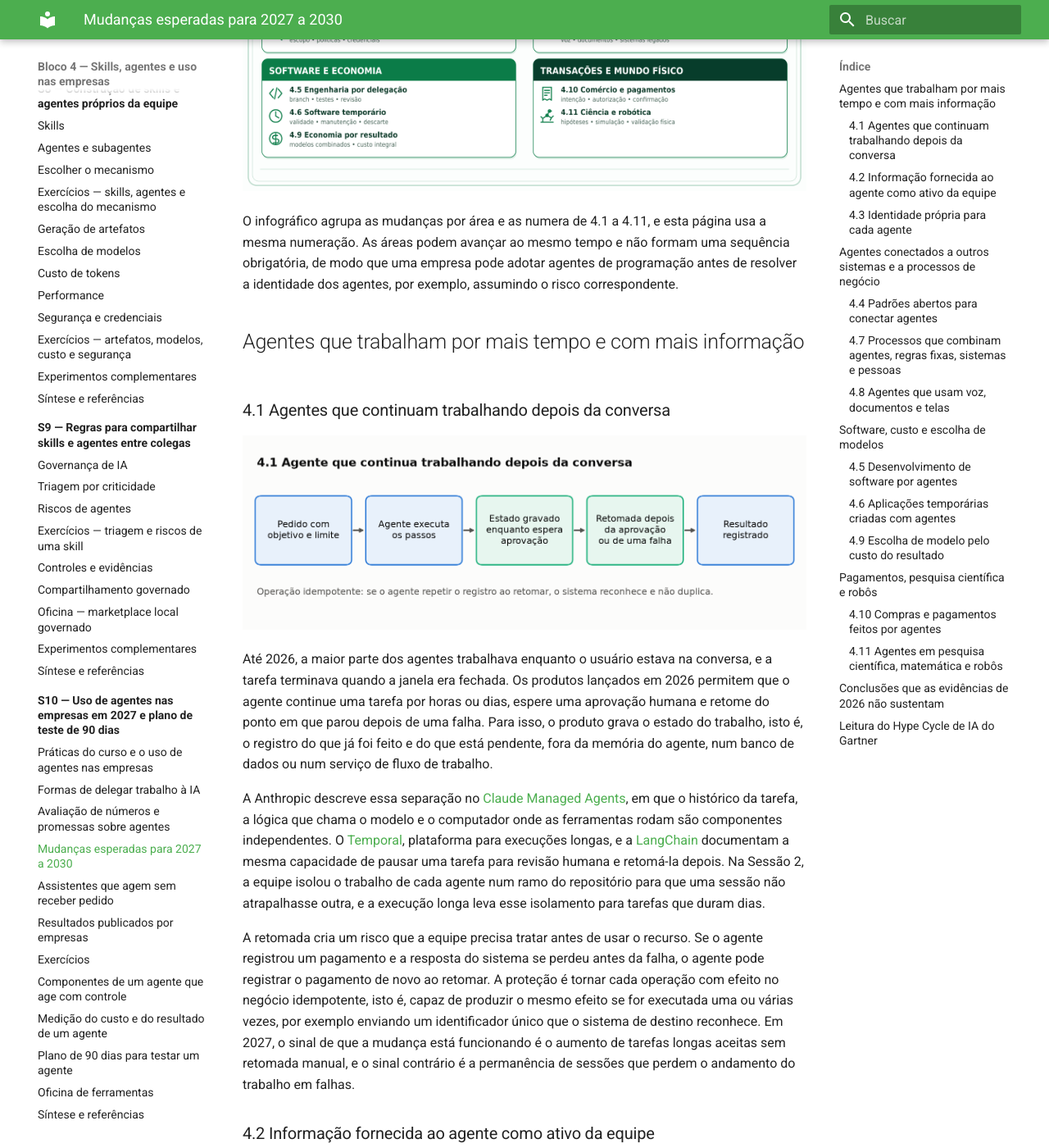
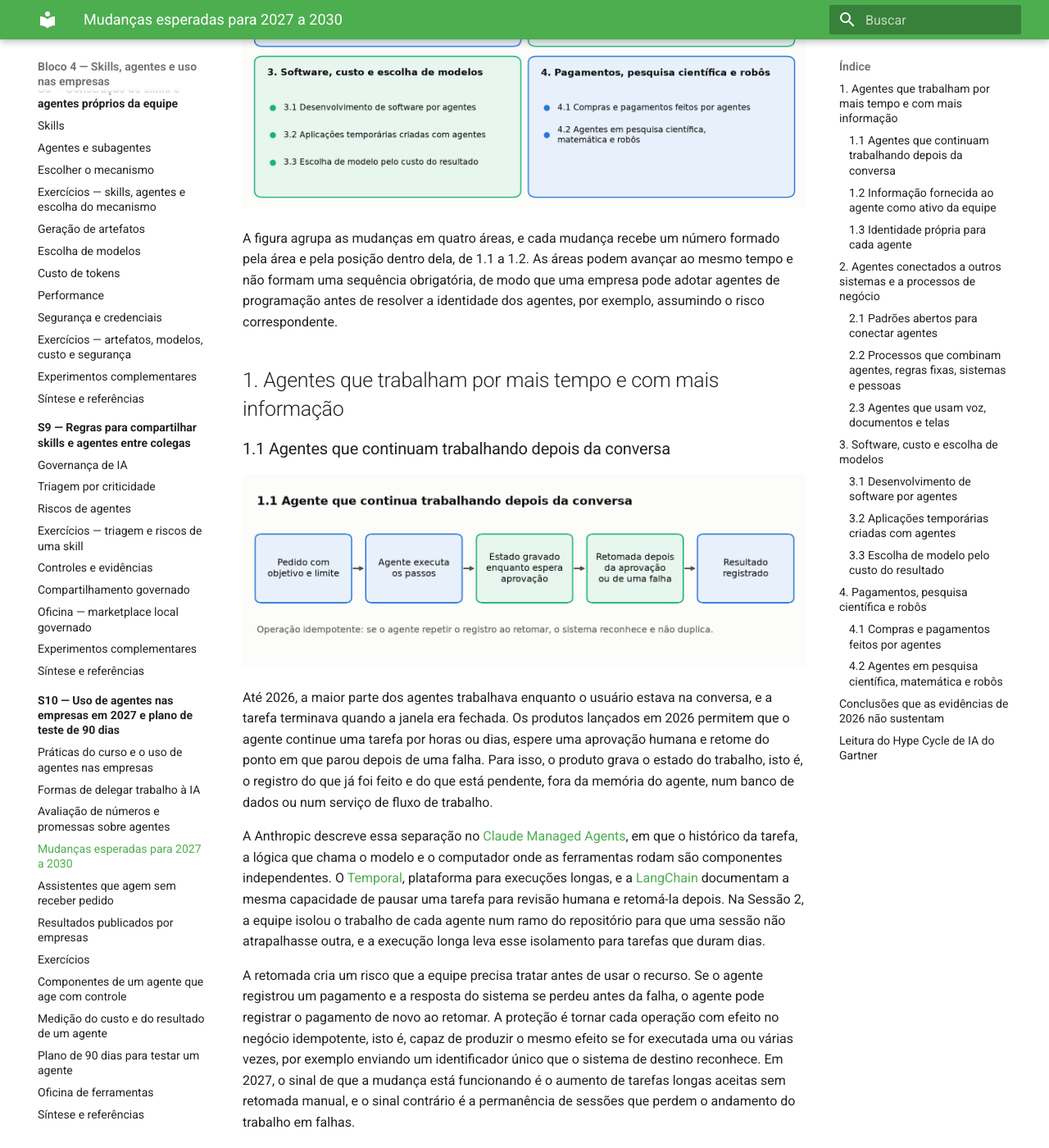
Before and after one commit to arkhibr/workshops-ia-agentica, an MkDocs documentation site: the page built from docs/sessao-10-computacao-agentica-2027/mudancas-esperadas-2027-2030.md, in a window 1280 px wide and 1400 px high, scrolled down 602 px. Shown: the whole window at 82% size. Built offline with MkDocs 1.6.1 and Material for MkDocs 9.7.7, drawn with Linux system fonts in a browser that asks for light colours; some of the changed text lies outside the part shown.

Commit message:
docs: numeração das mudanças esperadas por área, de 1.1 a 4.2
A numeração herdada do relatório, de 4.1 a 4.11, passa a indicar a área e a
posição dentro dela. Títulos, figuras, infográfico geral, exercícios e síntese
seguem a nova numeração.

Co-Authored-By: Claude Opus 5.5 <noreply@anthropic.com>

```diff
--- a/docs/sessao-10-computacao-agentica-2027/mudancas-esperadas-2027-2030.md
+++ b/docs/sessao-10-computacao-agentica-2027/mudancas-esperadas-2027-2030.md
@@ -2,13 +2,13 @@
 
 Esta página descreve as mudanças no uso de agentes de IA que fornecedores, consultorias e pesquisadores documentaram até novembro de 2026 e que devem se ampliar entre 2027 e 2030. Um agente de IA, nesta página, é um sistema que recebe um objetivo, escolhe os passos para atingi-lo, usa ferramentas como leitura de arquivos e chamadas a outros sistemas e confere o resultado de cada passo antes do seguinte. Para cada mudança, a página explica o funcionamento, cita produtos ou estudos que a documentam, relaciona a mudança ao que a equipe praticou no curso e indica o que observar em 2027. A última seção apresenta a leitura que o Gartner fez do mesmo período no seu Hype Cycle de IA.
 
-![Quatro quadros com as onze tendências. Execução e contexto reúne 4.1 persistência e execução assíncrona, com eventos, checkpoints e retomada, 4.2 contexto, memória e skills, com origem, autorização e validade, e 4.3 identidade e controles externos, com escopo, políticas e credenciais. Integração e processos reúne 4.4 interoperabilidade, com MCP para ferramentas e A2A para agentes, 4.7 processos híbridos, com agentes, regras, APIs e pessoas, e 4.8 multimodalidade e interfaces, com voz, documentos e sistemas legados. Software e economia reúne 4.5 engenharia por delegação, com branch, testes e revisão, 4.6 software temporário, com validade, manutenção e descarte, e 4.9 economia por resultado, com modelos combinados e custo integral. Transações e mundo físico reúne 4.10 comércio e pagamentos, com intenção, autorização e confirmação, e 4.11 ciência e robótica, com hipóteses, simulação e validação física.](assets/onze-tendencias-em-quatro-frentes.png)
+![Quatro quadros com as mudanças esperadas para 2027 a 2030, agrupadas por área. Área 1, agentes que trabalham por mais tempo e com mais informação: 1.1 agentes que continuam trabalhando depois da conversa, 1.2 informação fornecida ao agente como ativo da equipe e 1.3 identidade própria para cada agente. Área 2, agentes conectados a outros sistemas e a processos de negócio: 2.1 padrões abertos para conectar agentes, 2.2 processos que combinam agentes, regras fixas, sistemas e pessoas e 2.3 agentes que usam voz, documentos e telas. Área 3, software, custo e escolha de modelos: 3.1 desenvolvimento de software por agentes, 3.2 aplicações temporárias criadas com agentes e 3.3 escolha de modelo pelo custo do resultado. Área 4, pagamentos, pesquisa científica e robôs: 1.1 compras e pagamentos feitos por agentes e 1.2 agentes em pesquisa científica, matemática e robôs.](assets/visao-geral-das-mudancas.png)
 
-O infográfico agrupa as mudanças por área e as numera de 4.1 a 4.11, e esta página usa a mesma numeração. As áreas podem avançar ao mesmo tempo e não formam uma sequência obrigatória, de modo que uma empresa pode adotar agentes de programação antes de resolver a identidade dos agentes, por exemplo, assumindo o risco correspondente.
+A figura agrupa as mudanças em quatro áreas, e cada mudança recebe um número formado pela área e pela posição dentro dela, de 1.1 a 1.2. As áreas podem avançar ao mesmo tempo e não formam uma sequência obrigatória, de modo que uma empresa pode adotar agentes de programação antes de resolver a identidade dos agentes, por exemplo, assumindo o risco correspondente.
 
-## Agentes que trabalham por mais tempo e com mais informação
+## 1. Agentes que trabalham por mais tempo e com mais informação
 
-### 4.1 Agentes que continuam trabalhando depois da conversa
+### 1.1 Agentes que continuam trabalhando depois da conversa
 
 ![Fluxo em cinco caixas: pedido com objetivo e limite, agente executa os passos, estado gravado enquanto espera aprovação, retomada depois da aprovação ou de uma falha, e resultado registrado. Nota abaixo: operação idempotente, em que o sistema reconhece um registro repetido e não o duplica.](assets/tendencia-persistencia.png)
 
@@ -18,7 +18,7 @@ A Anthropic descreve essa separação no [Claude Managed Agents](../referencia/b
 
 A retomada cria um risco que a equipe precisa tratar antes de usar o recurso. Se o agente registrou um pagamento e a resposta do sistema se perdeu antes da falha, o agente pode registrar o pagamento de novo ao retomar. A proteção é tornar cada operação com efeito no negócio idempotente, isto é, capaz de produzir o mesmo efeito se for executada uma ou várias vezes, por exemplo enviando um identificador único que o sistema de destino reconhece. Em 2027, o sinal de que a mudança está funcionando é o aumento de tarefas longas aceitas sem retomada manual, e o sinal contrário é a permanência de sessões que perdem o andamento do trabalho em falhas.
 
-### 4.2 Informação fornecida ao agente como ativo da equipe
+### 1.2 Informação fornecida ao agente como ativo da equipe
 
 ![Fluxo em quatro caixas: dados, procedimentos e regras da empresa, catálogo com origem, validade e responsável, agente lê apenas o que é autorizado, e resposta com a fonte citada. Nota abaixo: uma regra vencida, lida como vigente, produz resposta errada com aparência de correta.](assets/tendencia-contexto.png)
 
@@ -28,7 +28,7 @@ A Anthropic documenta as [Agent Skills](../referencia/bibliografia.md#anthropic-
 
 Cada instrução ou memória fornecida ao agente precisa de origem conhecida, data de validade, permissão de uso e responsável, pelo mesmo motivo que a Sessão 9 exigiu dono para cada skill compartilhada. Uma confusão comum em material comercial é chamar de aprendizado o armazenamento de memória do agente: guardar uma informação para consultar depois não altera o modelo de IA, que continua o mesmo para todos os clientes. O sinal a observar em 2027 é a existência, na empresa, de um responsável pelas informações que os agentes leem, com revisão periódica.
 
-### 4.3 Identidade própria para cada agente
+### 1.3 Identidade própria para cada agente
 
 ![Dois quadros lado a lado. À esquerda, o agente com a identidade do usuário, exemplificado pelo Grok Bot: os bots do usuário trabalham no mesmo computador, usam os logins e as permissões da pessoa, e o sistema registra a ação como se fosse da pessoa, de modo que os registros não separam o que o agente fez do que a pessoa fez. À direita, o agente com identidade própria, exemplificado pelo Microsoft Entra Agent ID: o agente tem usuário próprio, responsável e prazo, um gateway confere a permissão e o limite do agente, e o sistema registra a ação como do agente, que fica atribuída a ele, com permissões mínimas.](assets/tendencia-identidade.png)
 
@@ -40,9 +40,9 @@ No modelo do agente com identidade própria, cada agente em operação tem um us
 
 A identidade resolve a pergunta "quem fez", e a pergunta "a ação estava certa" continua com as regras de negócio. Um agente com identidade válida pode aprovar mil reembolsos corretos do ponto de vista de permissão e errados do ponto de vista do negócio, e por isso a Sessão 9 exigiu, além da permissão, limites de volume e alertas para comportamento fora do padrão. Em 2027, convém observar se os sistemas da empresa conseguem separar, nos registros, as ações de agentes das ações de pessoas.
 
-## Agentes conectados a outros sistemas e a processos de negócio
+## 2. Agentes conectados a outros sistemas e a processos de negócio
 
-### 4.4 Padrões abertos para conectar agentes
+### 2.1 Padrões abertos para conectar agentes
 
 ![Quatro caixas: MCP, que liga o agente a ferramentas e dados, A2A, em que o agente de uma empresa conversa com outro, AGENTS.md, com instruções do projeto para o agente, e permissões que continuam em cada sistema conectado. Nota abaixo: os padrões são mantidos pela Agentic AI Foundation e reduzem a dependência de um único fornecedor.](assets/tendencia-padroes.png)
 
@@ -58,7 +58,7 @@ O exemplo mais concreto publicado em 2026 veio da Microsoft e da SAP. Em maio de
 
 Os padrões definem a forma da conversa entre sistemas e deixam com cada sistema a decisão sobre o que o agente pode acessar. Um servidor MCP que expõe uma base de dados inteira dá ao agente acesso à base inteira, qualquer que seja o padrão. O sinal de confirmação a acompanhar são transações reais concluídas entre agentes de fornecedores diferentes, com responsável identificado e resultado conferível, para além de demonstrações de conectividade.
 
-### 4.7 Processos que combinam agentes, regras fixas, sistemas e pessoas
+### 2.2 Processos que combinam agentes, regras fixas, sistemas e pessoas
 
 ![Fluxo em quatro caixas: agente lê a solicitação e reúne os comprovantes, tabela de decisão define se é permitido, sistema registra o pagamento, e pessoa trata as exceções. Nota abaixo: cada etapa recebe a autonomia compatível com a facilidade de conferir o resultado.](assets/tendencia-hibrido.png)
 
@@ -68,7 +68,7 @@ A [UiPath](../referencia/bibliografia.md#uipath-maestro-orchestrate-documentacao
 
 O risco desse desenho é usar o agente na etapa que deveria ser regra fixa, porque o agente pode dar respostas diferentes para a mesma entrada. O agente também precisa consultar o sistema de registro, que guarda os dados oficiais do negócio, antes de agir, para não decidir com base numa cópia desatualizada. Em 2027, o sinal a observar é a proporção de casos que chegam às pessoas como exceção: se ela não cai, o processo apenas acrescentou uma etapa de agente ao trabalho que já existia.
 
-### 4.8 Agentes que usam voz, documentos e telas
+### 2.3 Agentes que usam voz, documentos e telas
 
 ![Fluxo em quatro caixas: voz, documento digitalizado ou tela, agente interpreta o conteúdo, API quando existe e operação da tela quando não existe, e resultado conferido. Nota abaixo: a operação de tela sofre com mudança de layout e falhas silenciosas, e a API tem preferência.](assets/tendencia-multimodal.png)
 
@@ -78,9 +78,9 @@ A operação de tela tem limitações que a API não tem. A tela muda de layout
 
 O sinal a observar em 2027 é a taxa de operações de tela que precisam de correção humana. Um agente capaz de clicar em botões ainda precisa de controle de acesso e de evidência de confiabilidade antes de operar um processo crítico, como o lançamento de notas fiscais.
 
-## Software, custo e escolha de modelos
+## 3. Software, custo e escolha de modelos
 
-### 4.5 Desenvolvimento de software por agentes
+### 3.1 Desenvolvimento de software por agentes
 
 ![Fluxo em cinco caixas: pessoa escreve a especificação, agente planeja e altera o código num ramo, testes automáticos, pessoa revisa a alteração, e integração ao produto. Nota abaixo: limite de alterações em andamento, porque a revisão humana define o ritmo de entrega.](assets/tendencia-desenvolvimento.png)
 
@@ -90,7 +90,7 @@ A Cognition, fabricante do Devin, [relata](../referencia/bibliografia.md#cogniti
 
 Quantidade de pull requests, de tokens consumidos e de linhas escritas são medidas de atividade, e o valor entregue aparece no tempo até a alteração ser aceita. O sinal contrário a acompanhar em 2027 é o crescimento persistente de retrabalho, de falhas de segurança e da fila de revisão, que anularia o ganho na escrita de código.
 
-### 4.6 Aplicações temporárias criadas com agentes
+### 3.2 Aplicações temporárias criadas com agentes
 
 ![Fluxo em quatro caixas: necessidade pontual, como uma campanha, aplicação criada em poucos dias, uso com responsável, acesso e prazo definidos, e desativação na data combinada. Nota abaixo: uma aplicação esquecida continua acessando dados e exigindo suporte.](assets/tendencia-temporario.png)
 
@@ -100,7 +100,7 @@ Construir depressa não elimina os custos que vêm depois. Uma aplicação tempo
 
 A mudança não justifica reconstruir com agentes os sistemas que guardam os dados oficiais da empresa, como o sistema financeiro, e não indica o fim da compra de software. O sinal a observar em 2027 é o inventário de aplicações temporárias da empresa: se ele não existe, as aplicações desativadas não são conhecidas.
 
-### 4.9 Escolha de modelo pelo custo do resultado
+### 3.3 Escolha de modelo pelo custo do resultado
 
 ![Fluxo em quatro caixas: tarefa, roteamento por complexidade, prazo e restrição de dados, modelo pequeno, modelo grande ou execução local, e custo por resultado aceito. Nota abaixo: um modelo barato que exige mais revisão humana pode sair mais caro por entrega aceita.](assets/tendencia-custo.png)
 
@@ -110,9 +110,9 @@ A métrica recomendada para escolher o modelo é o custo por resultado aceito, e
 
 A execução local resolve a restrição de dados apenas para a etapa executada no computador da empresa, e o restante do fluxo pode continuar dependendo de serviços externos. Em 2027, o sinal a observar é se a equipe consegue informar o custo por entrega aceita de cada agente em uso, além do valor da fatura mensal do fornecedor.
 
-## Pagamentos, pesquisa científica e robôs
+## 4. Pagamentos, pesquisa científica e robôs
 
-### 4.10 Compras e pagamentos feitos por agentes
+### 4.1 Compras e pagamentos feitos por agentes
 
 ![Fluxo em quatro caixas: pessoa autoriza valor, fornecedor e prazo, agente compara e escolhe, pagamento com prova da autorização, e registro para contestação ou cancelamento. Nota abaixo: sem registro de quem autorizou o quê, uma contestação não tem como ser resolvida.](assets/tendencia-pagamentos.png)
 
@@ -122,7 +122,7 @@ A questão central dessa mudança é a autorização. Cada pagamento feito por a
 
 O relatório do piloto não traz dados suficientes para estimar a economia em escala. O sinal de maturidade a observar entre 2027 e 2029 são pagamentos recorrentes por agentes em operação normal, com taxas de falha e de contestação publicadas.
 
-### 4.11 Agentes em pesquisa científica, matemática e robôs
+### 4.2 Agentes em pesquisa científica, matemática e robôs
 
 ![Fluxo em quatro caixas: agentes propõem hipóteses, simulação, experimento real em laboratório ou fábrica, e medição e revisão da hipótese. Nota abaixo: a confirmação continua no experimento físico, e um robô treinado para uma tarefa não executa outras sem novo treino.](assets/tendencia-ciencia.png)
 
@@ -166,7 +166,7 @@ Em 2026, o Gartner publicou o [Hype Cycle for Agentic AI](../referencia/bibliogr
 
 Segundo essas análises, os agentes de IA estavam no pico de expectativas infladas no Hype Cycle de agentes de abril e apareciam logo depois do pico na edição de agosto, com prazo de dois a cinco anos até o platô de produtividade. A mesma pesquisa do Gartner com executivos de tecnologia, citada pelas duas análises, registrou que 17% das organizações já usavam agentes e que mais de 60% esperavam usá-los em até dois anos. A IA generativa, isto é, a geração de texto, imagem e código por modelos de IA, aparece perto do fundo do vale da desilusão. O comércio feito por agentes está no início da curva, com cinco a dez anos até o platô, e os grafos de conhecimento, bases que registram entidades de negócio e as relações entre elas, estão perto do platô.
 
-A leitura conjunta tem consequências práticas para a equipe. A posição da IA generativa no vale da desilusão indica que as empresas passaram a abandonar os projetos sem retorno medido e a manter os que comprovaram resultado, o que torna a medição de custo por resultado aceito, vista nesta sessão, o critério de sobrevivência dos projetos. Os agentes no pico de expectativas são coerentes com a previsão do próprio Gartner de que mais de 40% dos projetos com agentes serão cancelados até o fim de 2027, citada na página [Avaliação de números e promessas sobre agentes](avaliacao-de-numeros-e-promessas.md), e indicam que a passagem pelo vale ainda está por vir. Os grafos de conhecimento perto do platô se relacionam com a mudança 4.2, porque são uma forma madura de organizar a informação que os agentes leem.
+A leitura conjunta tem consequências práticas para a equipe. A posição da IA generativa no vale da desilusão indica que as empresas passaram a abandonar os projetos sem retorno medido e a manter os que comprovaram resultado, o que torna a medição de custo por resultado aceito, vista nesta sessão, o critério de sobrevivência dos projetos. Os agentes no pico de expectativas são coerentes com a previsão do próprio Gartner de que mais de 40% dos projetos com agentes serão cancelados até o fim de 2027, citada na página [Avaliação de números e promessas sobre agentes](avaliacao-de-numeros-e-promessas.md), e indicam que a passagem pelo vale ainda está por vir. Os grafos de conhecimento perto do platô se relacionam com a mudança 1.2, porque são uma forma madura de organizar a informação que os agentes leem.
 
 O Hype Cycle tem limites que convém registrar ao usá-lo numa decisão. As posições resultam da avaliação dos analistas do Gartner, sem medição publicada de adoção ou de retorno, e uma tecnologia pode sair da curva sem chegar ao platô. Para a equipe, a curva serve como indicação do momento do mercado, e a decisão de testar um agente continua dependendo da medição do próprio processo, como propõe o [plano de 90 dias](plano-de-90-dias.md).
 
```
Also changed, not shown: docs/sessao-10-computacao-agentica-2027/exercicios.md (+1 -1 lines), docs/sessao-10-computacao-agentica-2027/medicao-de-custo-e-resultado.md (+1 -1 lines), docs/sessao-10-computacao-agentica-2027/praticas-do-curso-e-agentes-nas-empresas.md (+1 -1 lines), docs/sessao-10-computacao-agentica-2027/sintese-e-referencias.md (+5 -5 lines), docs/sessao-10-computacao-agentica-2027/assets/onze-tendencias-em-quatro-frentes.png (deleted), docs/sessao-10-computacao-agentica-2027/assets/tendencia-ciencia.png, docs/sessao-10-computacao-agentica-2027/assets/tendencia-contexto.png, docs/sessao-10-computacao-agentica-2027/assets/tendencia-custo.png, docs/sessao-10-computacao-agentica-2027/assets/tendencia-desenvolvimento.png, docs/sessao-10-computacao-agentica-2027/assets/tendencia-hibrido.png, docs/sessao-10-computacao-agentica-2027/assets/tendencia-identidade.png, docs/sessao-10-computacao-agentica-2027/assets/tendencia-multimodal.png, docs/sessao-10-computacao-agentica-2027/assets/tendencia-padroes.png, docs/sessao-10-computacao-agentica-2027/assets/tendencia-pagamentos.png, 3 more files, 1 other file.
